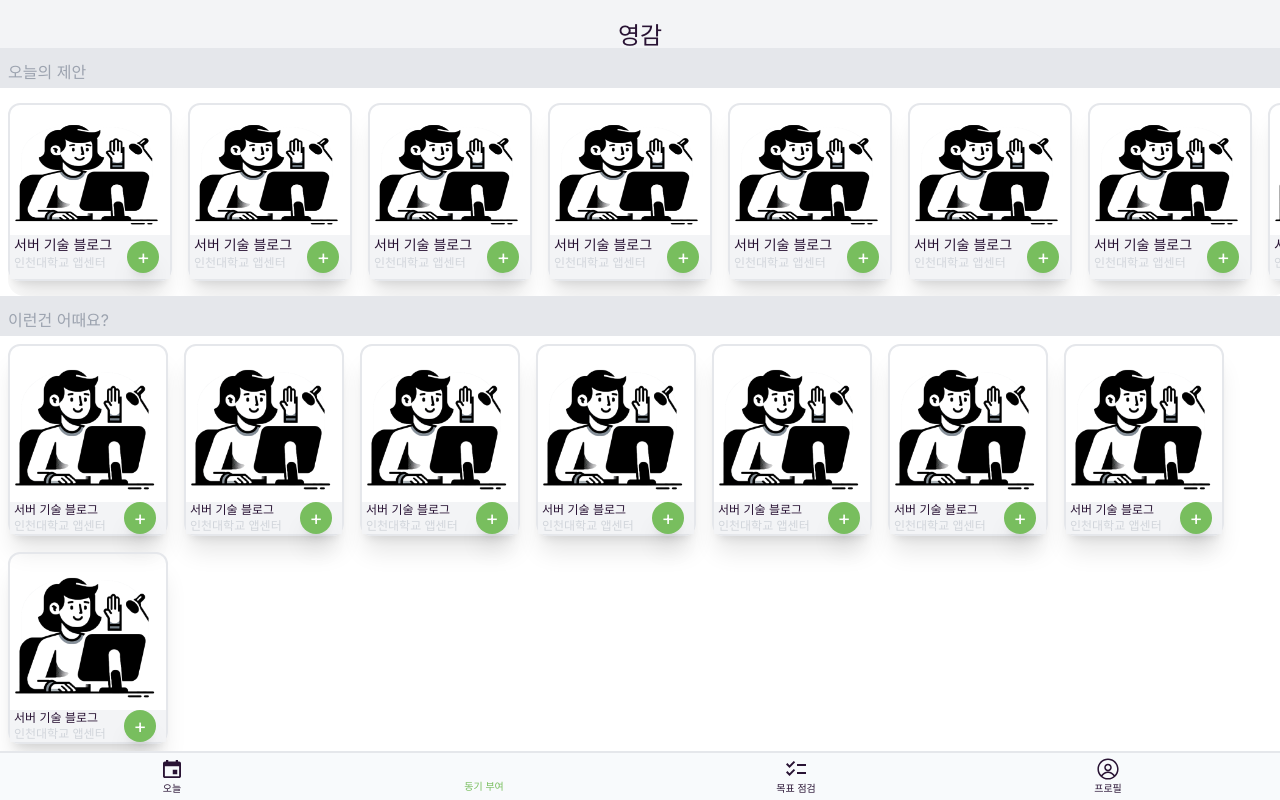
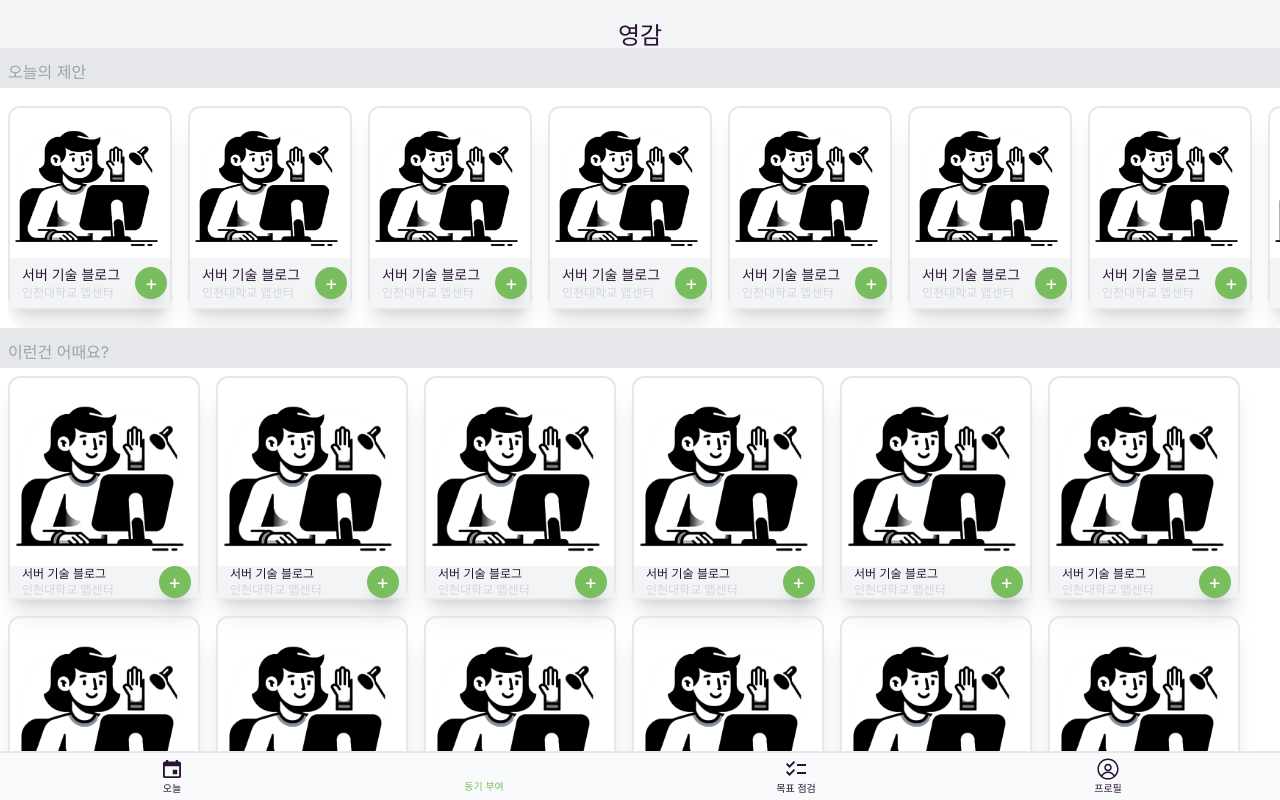
Before and after one commit to BCD-q/pencil-me-fe, a Next.js app: page /main/inspiration in a window 1280 px wide. Shown: the top 800 px of the page. Built offline with nearby package versions, Linux system fonts and the light colour scheme; some icons are missing.

Commit message:
feat: 그룹 페이지 푸터 하단 고정 및 동기부여 페이지 컴포넌트 디자인 수정

```diff
--- a/src/app/group/components/GroupBox.tsx
+++ b/src/app/group/components/GroupBox.tsx
@@ -27,7 +27,7 @@ export default function GroupBox(): JSX.Element {
   }, [groupModalOpen]);
 
   return (
-    <div className="flex flex-col h-full items-center bg-gray-200 border-8 overflow-y-scroll">
+    <div className="flex flex-col items-center bg-gray-200 border-8">
       {category &&
         category.map((item, index) => (
           <button
--- a/src/app/group/components/GroupFooter.tsx
+++ b/src/app/group/components/GroupFooter.tsx
@@ -13,12 +13,12 @@ export default function GroupFooter() {
   };
 
   return (
-    <div className="flex w-full sticky bottom-0 bg-white h-20">
+    <div className="flex sticky bottom-0 bg-gray-100 rounded-t-xl">
       <button
-        className="absolute border-none top-2 left-4 btn btn-outline btn-success text-[#78be5e]"
+        className=" border-none top-2 left-4 btn btn-outline btn-success text-[#78be5e]"
         onClick={toggleModal}
       >
-        <RiAddBoxFill className="absolute left-0 text-[#78be5e]" />
+        <RiAddBoxFill className="text-[#78be5e]" />
         그룹 추가
       </button>
     </div>
--- a/src/app/group/layout.tsx
+++ b/src/app/group/layout.tsx
@@ -7,11 +7,9 @@ export default function RootLayout({
   children: React.ReactNode;
 }) {
   return (
-    <div className="flex flex-col h-screen">
-      <main className="">{children}</main>
-      <div className="">
-        <GroupFooter />
-      </div>
+    <div className="flex flex-col h-full">
+      <main className="flex-1">{children}</main>
+      <GroupFooter />
     </div>
   );
 }
--- a/src/app/main/components/Input.tsx
+++ b/src/app/main/components/Input.tsx
@@ -67,7 +67,7 @@ export default function Input() {
 
   return (
     <>
-      <div className="flex w-full gap-2 px-2 py-3 bg-white rounded-t-2xl">
+      <div className="flex w-full gap-2 px-2 py-3 bg-white rounded-t-2xl shadow-2xl">
         <input
           type="text"
           placeholder="이렇게 입력해보세요"
--- a/src/app/main/inspiration/components/BottomCarousel.tsx
+++ b/src/app/main/inspiration/components/BottomCarousel.tsx
@@ -2,7 +2,20 @@ import BottomCarousel from './BottonComponent';
 
 export default function BottonInspiration() {
   return (
-    <div className="h-full flex flex-wrap carousel bg-white">
+    <div className="flex flex-wrap carousel bg-white">
+      <BottomCarousel />
+      <BottomCarousel />
+      <BottomCarousel />
+      <BottomCarousel />
+      <BottomCarousel />
+      <BottomCarousel />
+      <BottomCarousel />
+      <BottomCarousel />
+      <BottomCarousel />
+      <BottomCarousel />
+      <BottomCarousel />
+      <BottomCarousel />
+      <BottomCarousel />
       <BottomCarousel />
       <BottomCarousel />
       <BottomCarousel />
--- a/src/app/main/inspiration/components/BottonComponent.tsx
+++ b/src/app/main/inspiration/components/BottonComponent.tsx
@@ -4,12 +4,12 @@ import BubbleImage from '../../../../resources/images/common/BubbleImage.png';
 
 export default function BottomCarousel() {
   return (
-    <div className="w-50">
+    <div className="h-fit">
       <main className="flex my-2">
-        <div className="rounded-xl h-1/2 w-40 my-auto shadow-xl mx-2 flex-col border-2">
+        <div className="rounded-xl h-1/2 w-36 sm:w-48 shadow-xl mx-2 flex-col border-2">
           <Image src={BubbleImage} alt="" className="" />
           <div className="bg-gray-100 flex h-1/4">
-            <div className="flex-col w-2/3 whitespace-nowrap overflow-hidden text-ellipsis">
+            <div className="flex-col w-2/3 whitespace-nowrap overflow-hidden text-ellipsis mx-2">
               <div className="text-xs w-20 ml-1">서버 기술 블로그</div>
               <div className="text-xs w-20 ml-1 text-gray-300">
                 인천대학교 앱센터
--- a/src/app/main/inspiration/components/TopComponent.tsx
+++ b/src/app/main/inspiration/components/TopComponent.tsx
@@ -8,7 +8,7 @@ export default function CarouselComponent() {
       <div className="carousel-item rounded-xl h-5/6 my-auto shadow-xl mx-2 flex-col border-2">
         <Image src={BubbleImage} className="w-40 h-3/4 " alt="" />
         <div className="bg-gray-100 flex h-1/4">
-          <div className="flex-col w-2/3 whitespace-nowrap overflow-hidden text-ellipsis">
+          <div className="flex-col w-2/3 whitespace-nowrap overflow-hidden text-ellipsis my-auto mx-2">
             <div className="text-sm w-20 ml-1">서버 기술 블로그</div>
             <div className="text-xs w-20 ml-1 text-gray-300">
               인천대학교 앱센터
--- a/src/app/main/inspiration/page.tsx
+++ b/src/app/main/inspiration/page.tsx
@@ -9,7 +9,7 @@ export default function InspirationPage(): JSX.Element {
     <div className="h-full flex flex-col">
       <Cartegory>영감</Cartegory>
       <WorkBar>오늘의 제안</WorkBar>
-      <div className="bg-white h-52">
+      <div className="bg-white h-60">
         <Carousel />
       </div>
       <WorkBar>이런건 어때요?</WorkBar>
--- a/tailwind.config.ts
+++ b/tailwind.config.ts
@@ -3,7 +3,11 @@ import type { Config } from 'tailwindcss';
 const config: Config = {
   content: ['./src/**/*.{js,ts,jsx,tsx}'],
   theme: {
-    extend: {},
+    extend: {
+      minHeight: {
+        footer: 'calc(100vh - 80px)',
+      },
+    },
   },
   plugins: [require('daisyui')],
   daisyui: {
```
